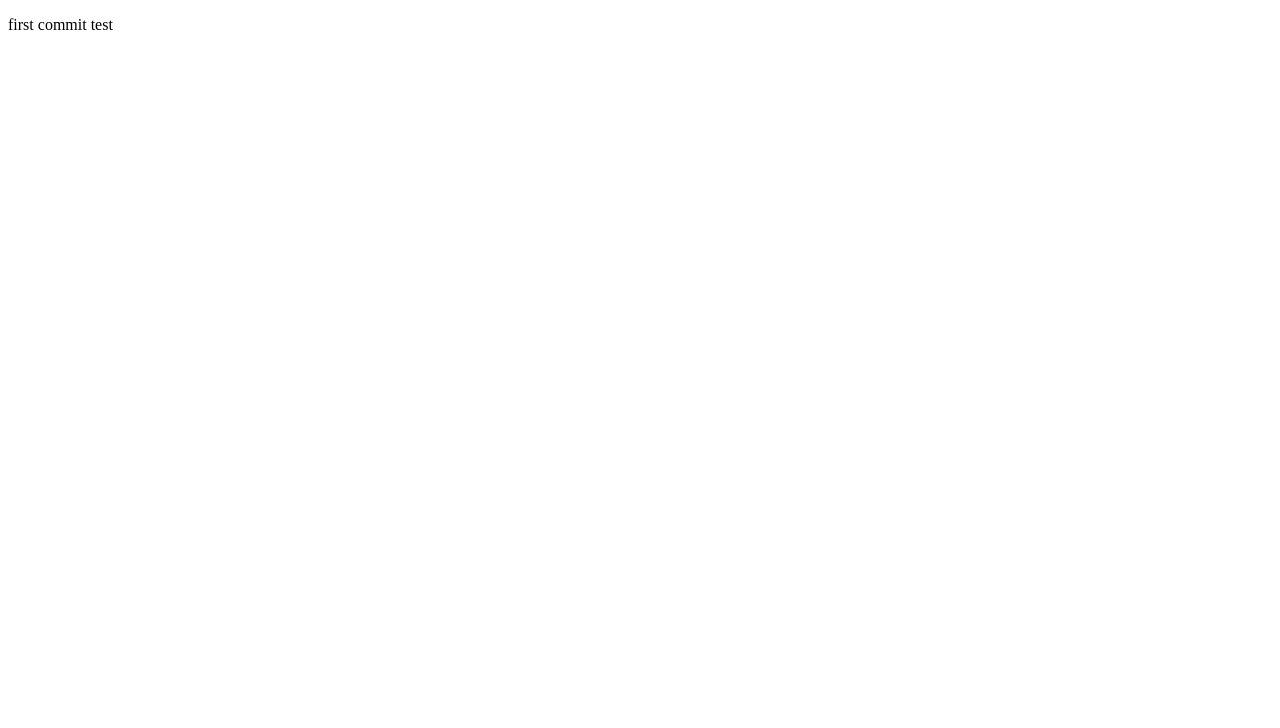
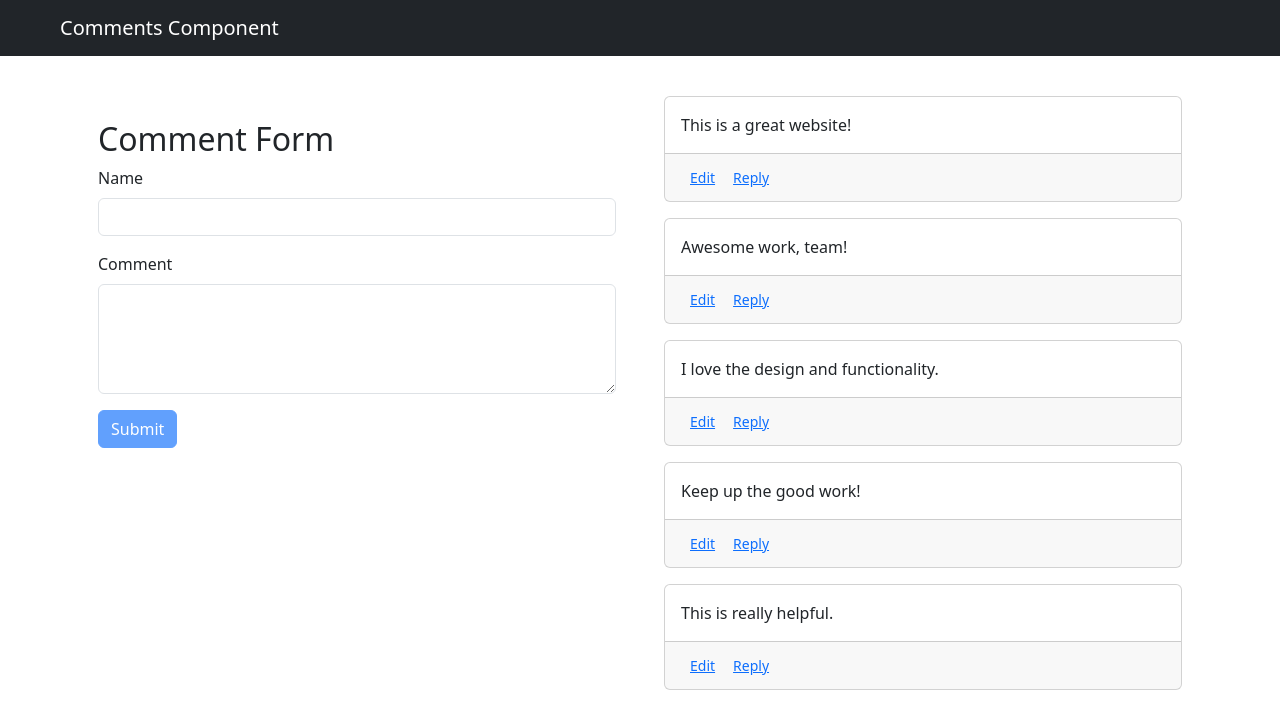
Before and after one commit to mdehtisham/comments, an Angular app: page / in a window 1280 px wide. Shown: the top 728 px of the page. Built offline with nearby package versions, Linux system fonts and the light colour scheme.

Commit message:
added the bootstrap

```diff
--- a/angular.json
+++ b/angular.json
@@ -30,9 +30,13 @@
               "src/assets"
             ],
             "styles": [
+              "node_modules/bootstrap/scss/bootstrap.scss",
+              "node_modules/bootstrap-icons/font/bootstrap-icons.css",
               "src/styles.scss"
             ],
-            "scripts": []
+            "scripts": [
+              "node_modules/bootstrap/dist/js/bootstrap.bundle.min.js"
+            ]
           },
           "configurations": {
             "production": {
--- a/package.json
+++ b/package.json
@@ -18,6 +18,8 @@
     "@angular/platform-browser": "^16.2.0",
     "@angular/platform-browser-dynamic": "^16.2.0",
     "@angular/router": "^16.2.0",
+    "bootstrap": "^5.3.2",
+    "bootstrap-icons": "^1.11.1",
     "rxjs": "~7.8.0",
     "tslib": "^2.3.0",
     "zone.js": "~0.13.0"
--- a/src/app/app.component.html
+++ b/src/app/app.component.html
@@ -1 +1,12 @@
-<p>first commit test</p>
+<app-navbar></app-navbar>
+
+<div class="container p-3">
+  <div class="row">
+    <div class="col">
+      <app-comment-form></app-comment-form>
+    </div>
+    <div class="col">
+      <app-comments></app-comments>
+    </div>
+  </div>
+</div>
```
Also changed, not shown: src/app/app.module.ts (+13 -3 lines), 1 other file (tests, documents, lock files or other folders).
